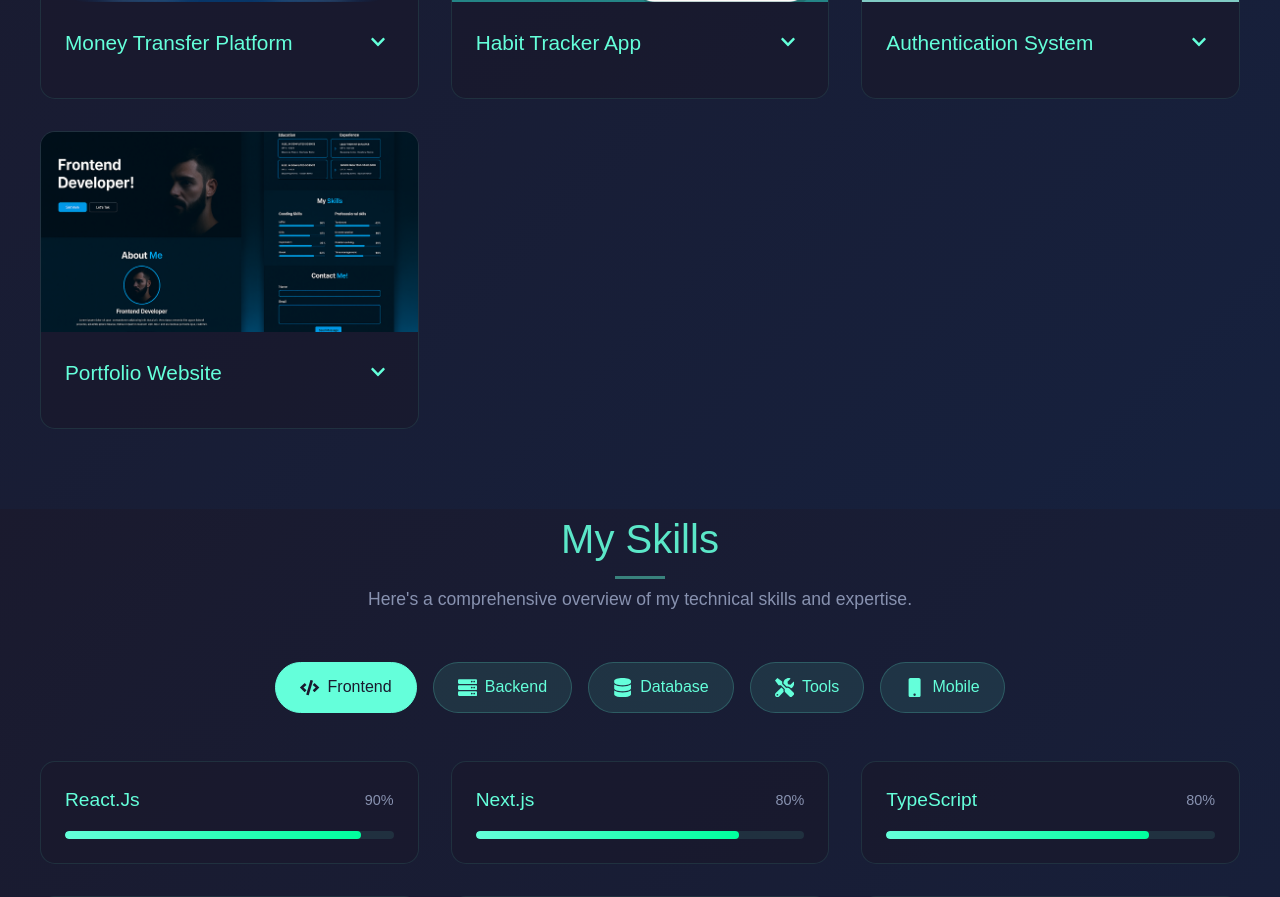
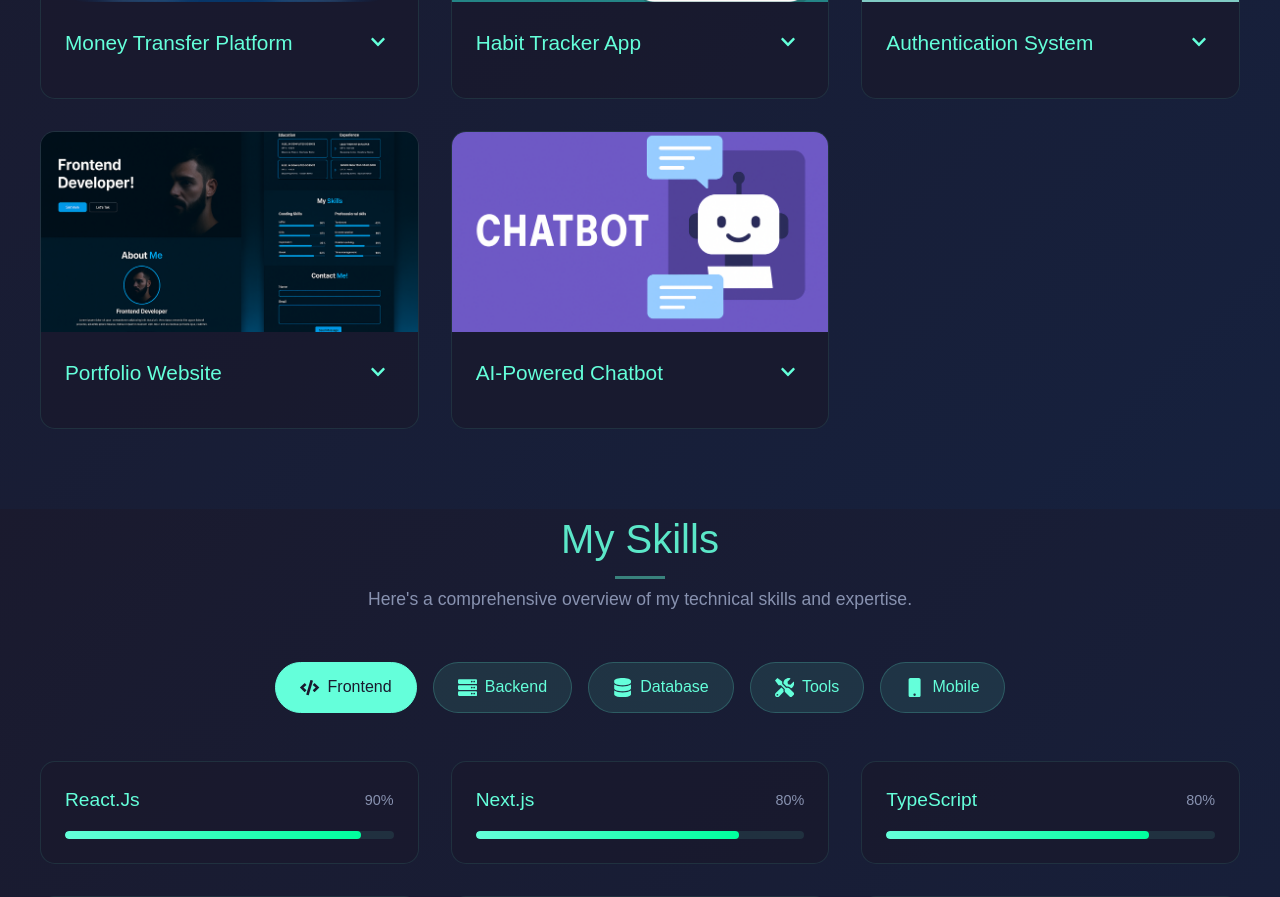
Before and after one commit to sopho1/Personal-Website, a Next.js app: page / in a window 1280 px wide. Shown: the part 6480-7377 px from the top of the page. Built offline with nearby package versions, Linux system fonts and the light colour scheme.

Commit message:
- update

```diff
--- a/src/app/Components/Header/Header.css
+++ b/src/app/Components/Header/Header.css
@@ -63,7 +63,7 @@
 }
 
 .hamburger.open span:nth-child(1) {
-  transform: rotate(45deg) translateY(6px);
+  transform: rotate(45deg) translateY(10px);
 }
 
 .hamburger.open span:nth-child(2) {
@@ -71,7 +71,7 @@
 }
 
 .hamburger.open span:nth-child(3) {
-  transform: rotate(-45deg) translateY(-6px);
+  transform: rotate(-45deg) translateY(-9px);
 }
 
 .nav-links {
--- a/src/app/Components/Projects/Projects.tsx
+++ b/src/app/Components/Projects/Projects.tsx
@@ -71,6 +71,20 @@ const Projects = () => {
         "Contact form"
       ],
       githubLink: "https://github.com/sopho1/Personal-Website"
+    },
+    {
+      title: "AI-Powered Chatbot",
+      description: "A chatbot application that uses AI to provide instant responses to user queries.",
+      shortDescription: "Built with React.js and Hugging Face API",
+      image: "./images/Chatbot.png",
+      technologies: ["React.js", "Hugging Face API"],
+      features: [
+        "Natural language processing for understanding user queries",
+        "Real-time chat interface",
+        "Integration with Hugging Face API for AI responses",
+        "User-friendly design"
+      ],
+      githubLink: "https://github.com/sopho1/AI-Chatbot"
     }
   ];
 
```
Also changed, not shown: public/images/Chatbot.png (added).
